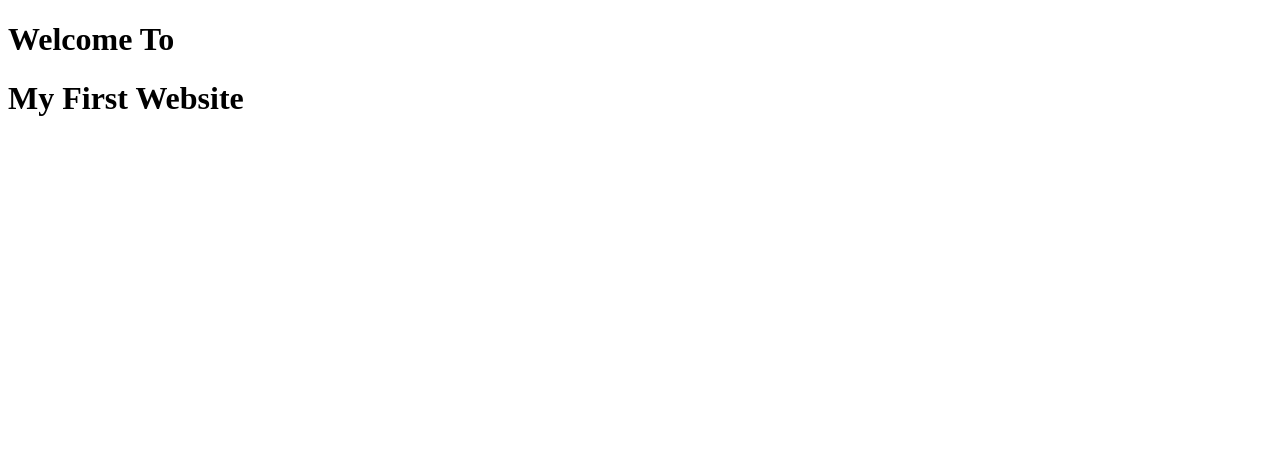
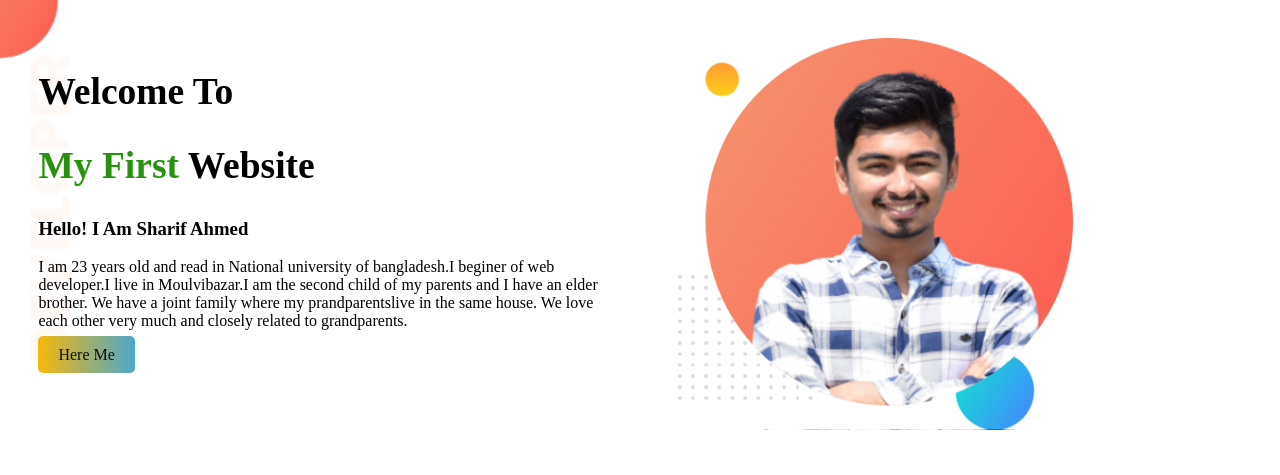
Before and after one commit to Sharifpr/Module-04, a plain HTML site: page index.html in a window 1280 px wide. Drawn offline with Linux system fonts and the light colour scheme; a web font is replaced by a local one.

Commit message:
some addded

```diff
--- a/index.html
+++ b/index.html
@@ -1,13 +1,39 @@
 <!DOCTYPE html>
 <html lang="en">
+
 <head>
     <meta charset="UTF-8">
     <meta http-equiv="X-UA-Compatible" content="IE=edge">
     <meta name="viewport" content="width=device-width, initial-scale=1.0">
-    <title>Document</title>
+    <title>Sharif Ahmed</title>
+    <link rel="preconnect" href="https://fonts.googleapis.com">
+    <link rel="preconnect" href="https://fonts.gstatic.com" crossorigin>
+    <link href="https://fonts.googleapis.com/css2?family=Bona+Nova&display=swap" rel="stylesheet">
+    <link rel="stylesheet" href="style.css">
 </head>
+
 <body>
-    <h1>Welcome To</h1>
-    <h1>My First Website</h1>
+    <section class="top-banner">
+        <div class="half-whight">
+            <div class="header">
+                <h1>Welcome To</h1>
+                <h1> <span class="span1">My First</span> Website</h1>
+            </div>
+            <div>
+                <h3>Hello! I Am Sharif Ahmed</h3>
+                <p>I am 23 years old and read in National university of bangladesh.I beginer of web developer.I live in
+                    Moulvibazar.I am the second child of my parents and I have an elder brother. We have a joint family
+                    where my prandparentslive in the same house. We love each other very much and closely related to
+                    grandparents.
+                </p>
+                <a class="link-button" target="_blank" href="https://www.linkedin.com/in/sharif-ahmed-200b951a3/">Here
+                    Me</a>
+            </div>
+        </div>
+        <div class="half-whight">
+            <img src="./images/my-bg.png" alt="">
+        </div>
+    </section>
 </body>
+
 </html>
--- a/style.css
+++ b/style.css
@@ -0,0 +1,33 @@
+body{
+    margin: 0;
+}
+.header{
+    font-family: 'Bona Nova', serif;
+    font-size: 25px;
+}
+.span1{
+    color: rgb(39, 146, 13);
+}
+section{
+    display: flex;
+}
+.half-whight{
+    width: 50%;
+    padding: 3%;
+
+}
+.half-whight img{
+    width: 70%;
+}
+.link-button{
+    color: rgb(12, 12, 12);
+    text-decoration: none;
+    background: linear-gradient(to right, #f7b80a, #108bbbc0);
+    border-radius: 5px;
+    padding: 10px 20px;
+
+}
+.top-banner{
+    background-image: url(./images/top-banner.png);
+    background-repeat: no-repeat;
+}
```
